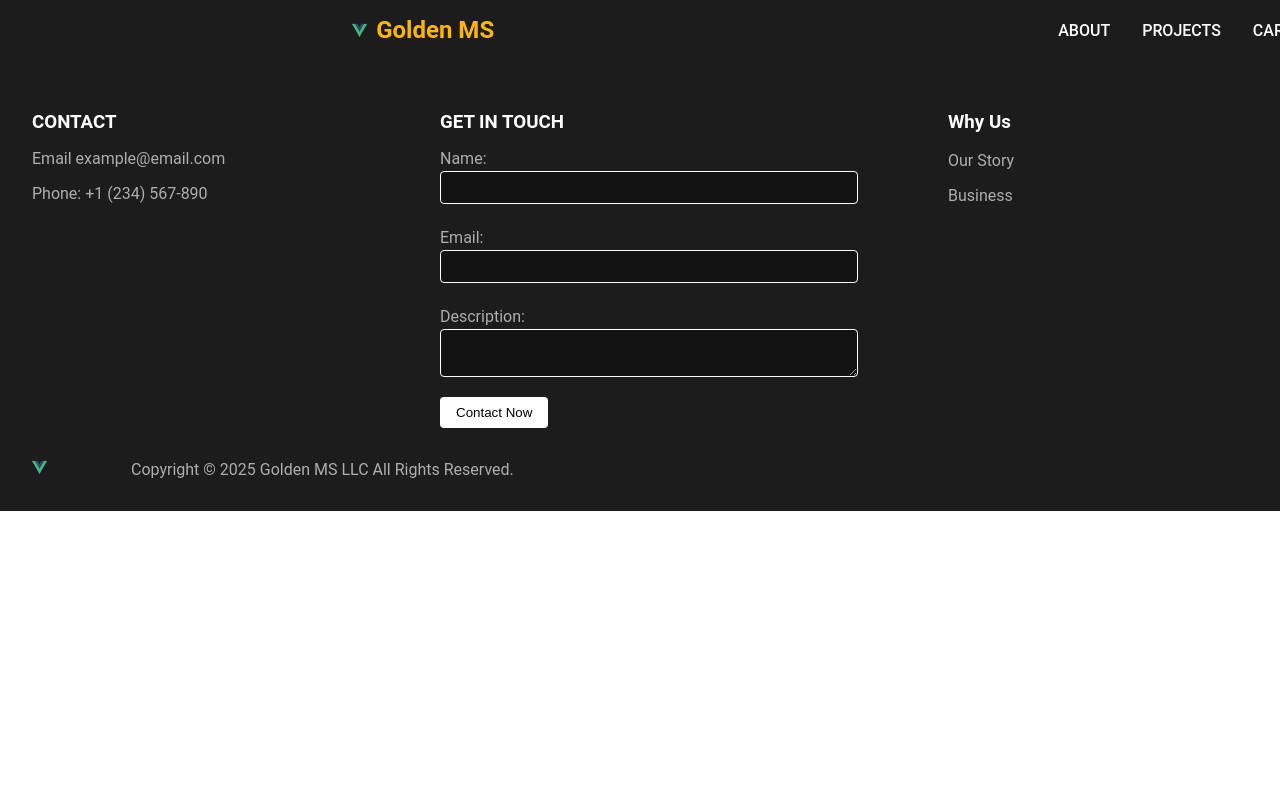
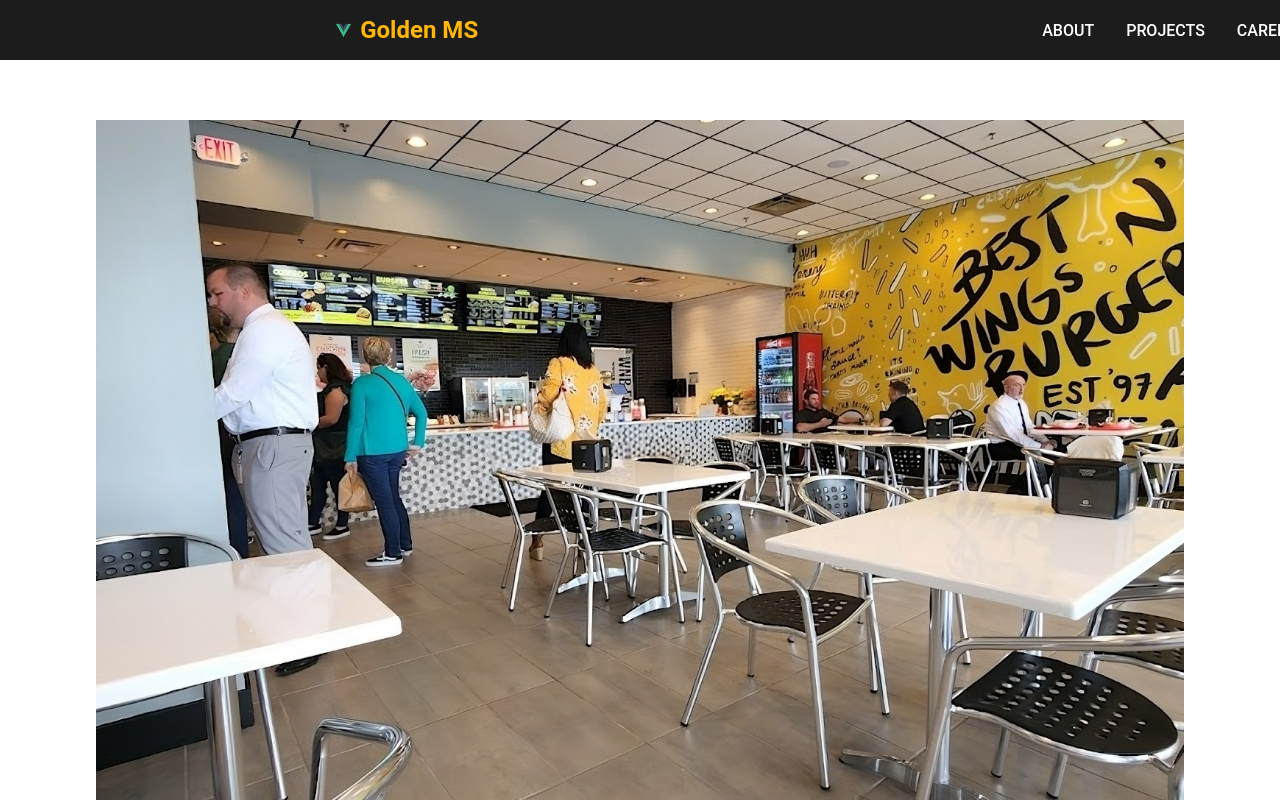
Before and after one commit to aaronmpark/interior-design-portfolio, a Vue app: page /about in a window 1280 px wide. Shown: the top 802 px of the page. Built offline with nearby package versions, Linux system fonts and the light colour scheme.

Commit message:
small touches

```diff
--- a/src/components/About.vue
+++ b/src/components/About.vue
@@ -1,22 +1,44 @@
 <template>
     <div class="about">
         <Navbar />
+        <img :src="about_image" alt="WNB Factory" class="about-image" />
     </div>
 </template>
 
 <script>
 import Navbar from './Navbar.vue';
-
+import about_image from '../assets/wnb_factory.jpeg';
 export default {
   name: 'DefaultAbout',
   components: {
     Navbar
   },
   props: {
+  },
+  data() {
+    return {
+      about_image
+    };
   }
 }
+
 </script>
 
-<!-- Add "scoped" attribute to limit CSS to this component only -->
 <style scoped>
+.about {
+  position: relative;
+  display: flex;
+  justify-content: center;
+  align-items: center;
+  width: 100vw;
+  height: 100vh;
+}
+
+
+.about-image {
+  width: 85vw;
+  height: 85vh;
+  object-fit: cover;
+  display: block;
+}
 </style>
```
Also changed, not shown: src/assets/wnb_factory.jpeg (added), src/assets/wnb_factory.jpg (deleted).
